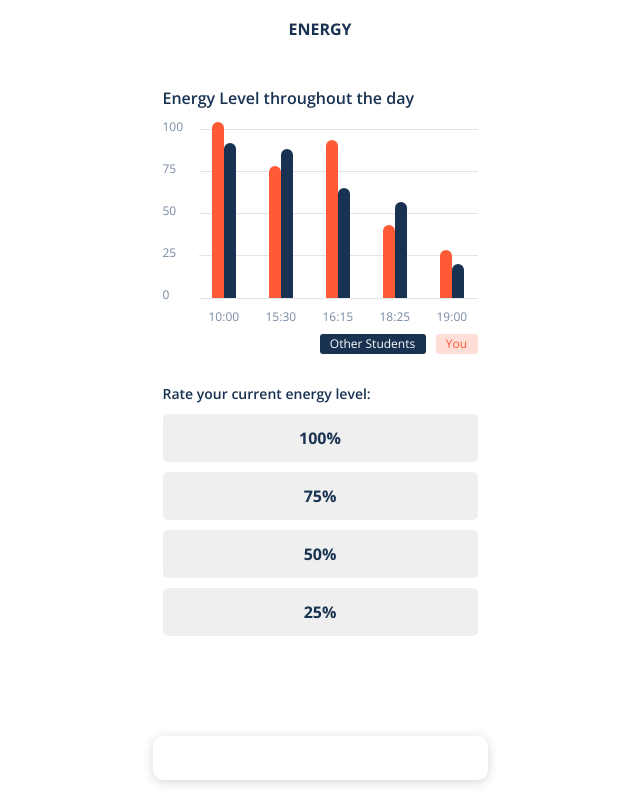
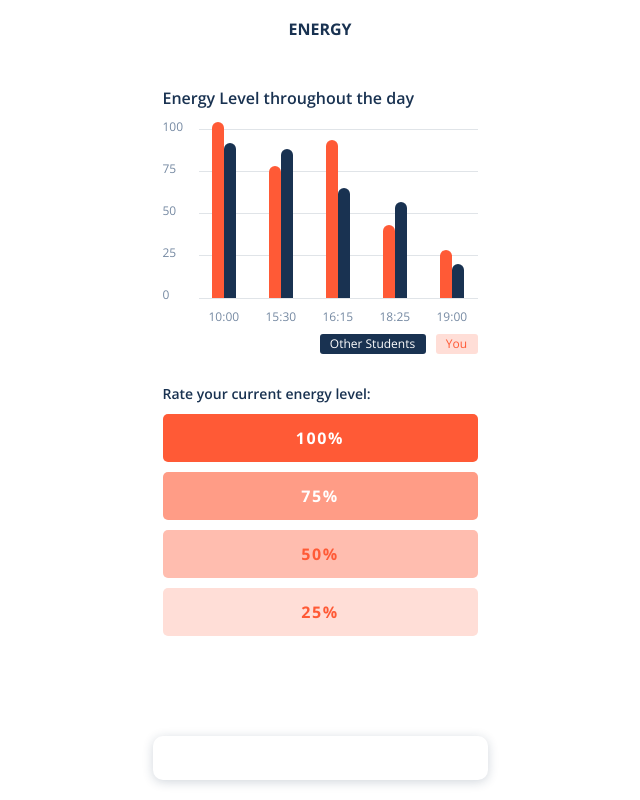
Before and after one commit to LukasKurpiela/student-companion-app, a website built with Vite: page energy.html in a window 1280 px wide. Shown: the whole page, without its empty margins (320-960 px from the left). Built offline with nearby package versions, Linux system fonts and the light colour scheme.

Commit message:
fixed energy button colors again

```diff
--- a/css/components/energy.css
+++ b/css/components/energy.css
@@ -14,26 +14,26 @@
   line-height: 1.5rem;
 }
 
-.energy__button100 {
-  background-color: var(secondary-400);
+.energy__button--100 {
+  background-color: var(--secondary-400);
   color: white;
   letter-spacing: 0.1em;
 }
 
-.energy__button75 {
-  background-color: var(secondary-300);
+.energy__button--75 {
+  background-color: var(--secondary-300);
   color: white;
   letter-spacing: 0.1em;
 }
 
-.energy__button50 {
-  background-color: var(secondary-200);
-  color: var(secondary-400);
+.energy__button--50 {
+  background-color: var(--secondary-200);
+  color: var(--secondary-400);
   letter-spacing: 0.1em;
 }
-.energy__button25 {
-  background-color: var(secondary-100);
-  color: var(secondary-400);
+.energy__button--25 {
+  background-color: var(--secondary-100);
+  color: var(--secondary-400);
   letter-spacing: 0.1em;
 }
 
```
